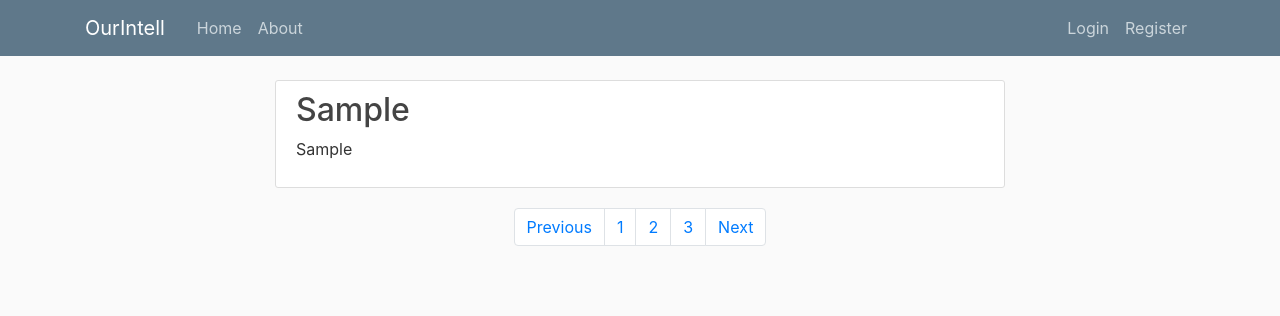
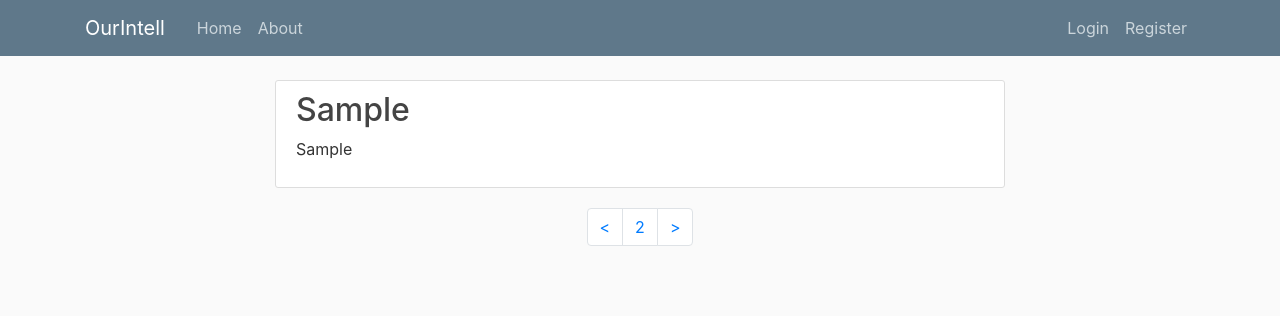
Before and after one commit to georgipopov0/ourintell, a Flask app: template ourintell/templates/events.html in a window 1280 px wide. Shown: the top 316 px of the page. Run offline with Flask 2, Linux system fonts and the light colour scheme; the template is opened without the code that fills it: most values are stand-ins (such as "Sample title", 1, 10 or a date in 2020); some libraries are stand-ins or nearby versions.

Commit message:
[refactor] Improved the pagination interface

```diff
--- a/ourintell/intell/routes.py
+++ b/ourintell/intell/routes.py
@@ -51,6 +51,8 @@ def getFilteredEvents():
     pageSize = 11
     tags =  request.args.copy()
     page = int(tags.pop('page', 1)) - 1
+    if page < 0:
+        page = 0
     eventsString = RecordedEvent.query.all()
     events = [i.asDict() for i in eventsString]
     filteredEvents = []
@@ -66,7 +68,7 @@ def getFilteredEvents():
                 break
         if(skipEvent):
             filteredEvents.append(event)
-    return render_template('events.html', events = filteredEvents[pageSize*page: pageSize*page+pageSize], tags = tags)
+    return render_template('events.html', events = filteredEvents[pageSize*page: pageSize*page+pageSize], tags = tags, current_page = page)
 
 @intell.route("/test", methods = ["GET"])
 def test():
--- a/ourintell/templates/events.html
+++ b/ourintell/templates/events.html
@@ -18,13 +18,14 @@
     <nav aria-label="Page navigation">
       <ul class="pagination justify-content-center">
         <li class="page-item">
-          <a class="page-link" href="{{ url_for('intell.getFilteredEvents', page=5,**tags)}}" tabindex="-1">Previous</a>
+          <a class="page-link" href="{{ url_for('intell.getFilteredEvents', page=current_page ,**tags)}}" tabindex="-1">&lt</a>
         </li>
-        <li class="page-item"><a class="page-link" href="#">1</a></li>
-        <li class="page-item"><a class="page-link" href="#">2</a></li>
-        <li class="page-item"><a class="page-link" href="#">3</a></li>
+
+        <li class="page-item"><a class="page-link" href="#">{{current_page + 1}}</a></li>
+
+
         <li class="page-item">
-          <a class="page-link" href="#">Next</a>
+          <a class="page-link" href="{{ url_for('intell.getFilteredEvents', page= current_page + 2,**tags)}}">&gt</a>
         </li>
       </ul>
     </nav>
```
